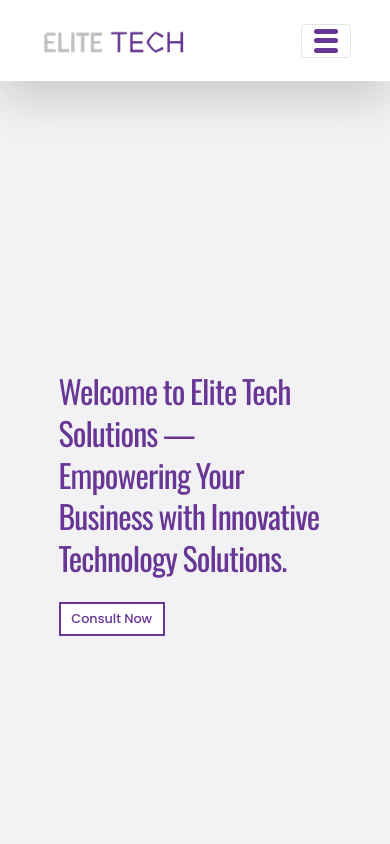
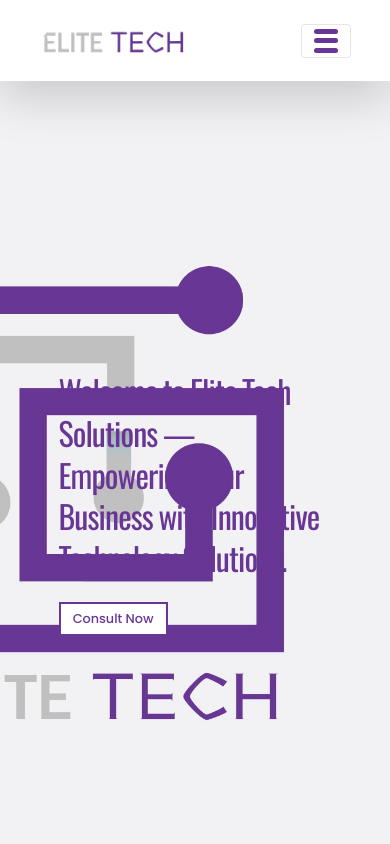
Before and after one commit to amnakhalid625/Elite_tech_website, a React (Vite) app: page / in a window 390 px wide. Shown: the top 844 px of the page. Built offline with nearby package versions, Linux system fonts and the light colour scheme; no server answers; the database is empty.

Commit message:
eliteMedia_clone

```diff
--- a/src/pages/caseStudy/CaseStudy.jsx
+++ b/src/pages/caseStudy/CaseStudy.jsx
@@ -8,7 +8,7 @@
 
 const CaseStudy = () => {
   return (
-    <section className="casestudy-section container-fluid overflow-hidden" id='case-studies'>
+    <section className="casestudy-section container-fluid" id='case-studies'>
       <div className="container text-center">
         <h1>Case Studies</h1>
         <p className="subheading">
--- a/src/pages/home/Home.jsx
+++ b/src/pages/home/Home.jsx
@@ -40,7 +40,7 @@
 
 const Home = () => {
   return (
-    <section className="carousel slide carousel-fade overflow-hidden" data-bs-ride="carousel" id="slider1" data-bs-interval="3000" >
+    <section className="carousel slide carousel-fade" data-bs-ride="carousel" id="slider1" data-bs-interval="3000">
       <div className="carousel-indicators">
         {slides.map((_, i) => (
           <button
--- a/src/pages/home/home.css
+++ b/src/pages/home/home.css
@@ -25,7 +25,6 @@
   display: flex;
   justify-content: flex-start;
   align-items: center;
-  /* padding-left: 0rem;  */
 }
 
 .carousel-caption .container {
@@ -124,12 +123,12 @@
   }
 
   .home-btn {
-    width: 39%;
+    width: 40%;
     font-size: 0.81rem;
   }
 
   .carousel-item img {
-    object-position: center;
+    object-position: right;
   }
 }
 
@@ -149,6 +148,6 @@
   }
 
   .carousel-item img {
-    object-position: center;
+    object-position: right;
   }
 }
```
